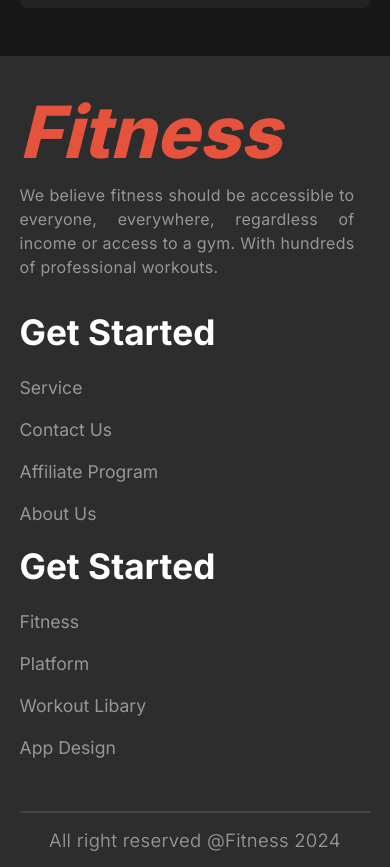
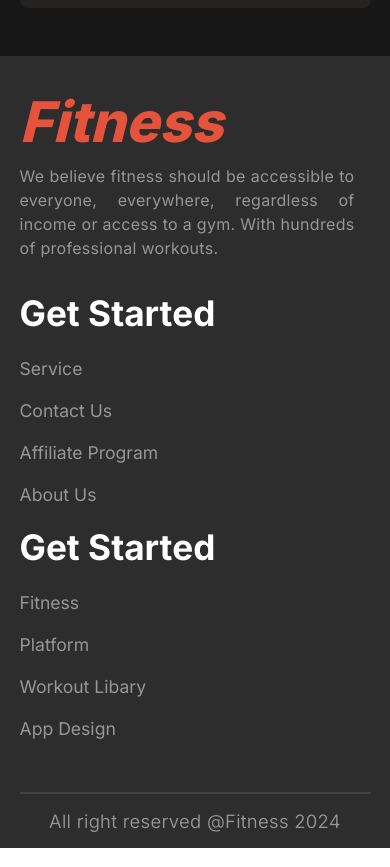
Before and after one commit to ahasan2912/fitness-fusion-B10A2-website, a plain HTML site: page index.html in a window 390 px wide. Shown: the part 10823-11690 px from the top of the page. Drawn offline with Linux system fonts and the light colour scheme.

Commit message:
added and updated

```diff
--- a/styles/responsive.css
+++ b/styles/responsive.css
@@ -366,6 +366,9 @@
         text-align: center;
         padding: .6rem;
     }
+    .footer-title-description h1{
+        font-size: 3.5rem;
+    }
 }
 /* -------------------- Medium Devices ------------------ */
 @media screen and (min-width: 576px) and (max-width: 992px) {
```
